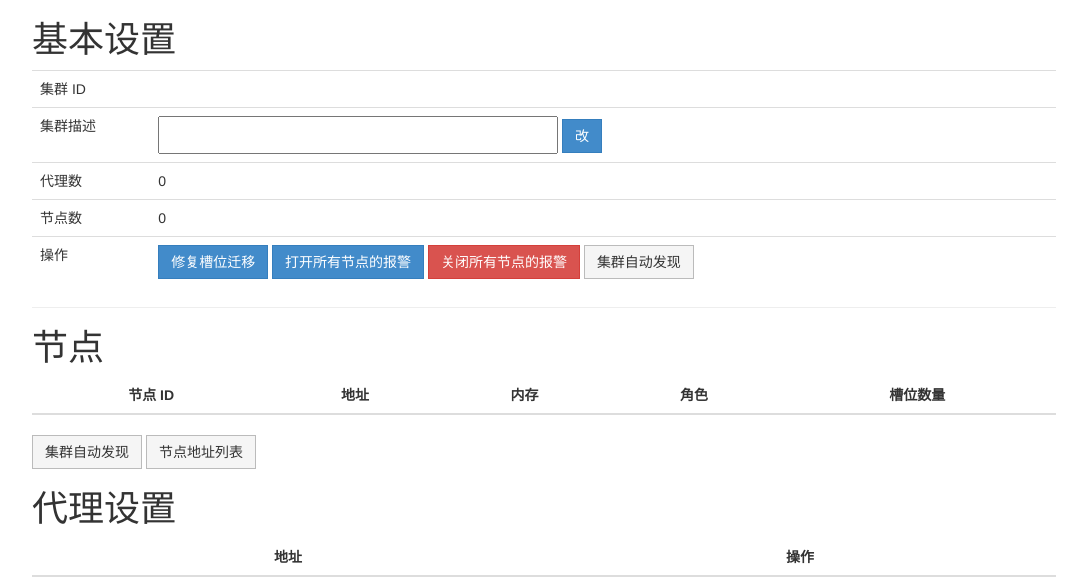
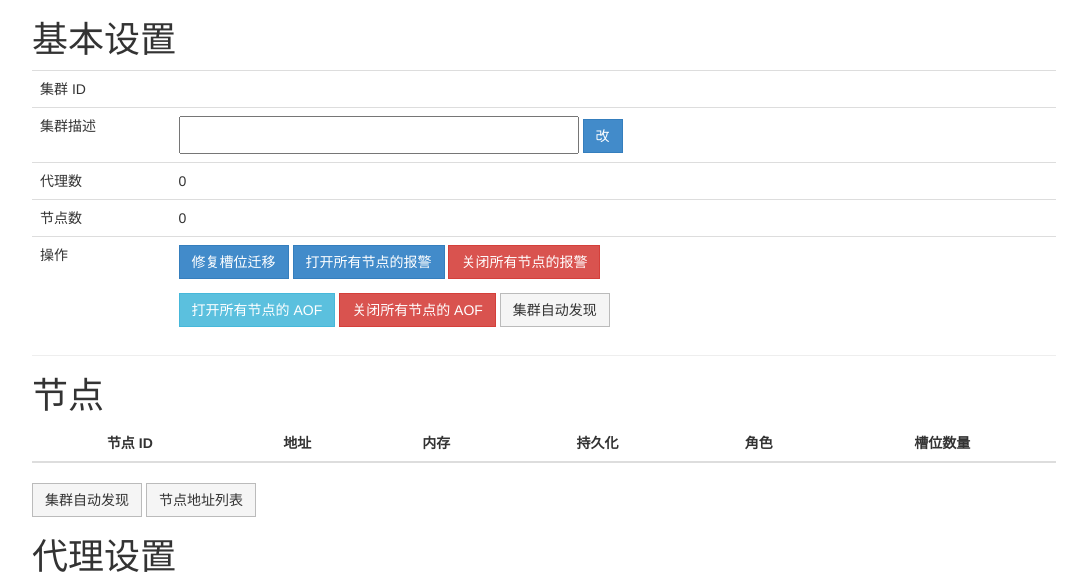
Before and after one commit to projecteru/redis-ctl, a Python web app: template templates/cluster/panel.html in a window 1280 px wide. Shown: the part 38-625 px from the top of the page, without its empty margins (96-1183 px from the left). Run offline with Jinja, Linux system fonts and the light colour scheme; the template is opened without the code that fills it, so the values that code supplies are empty.

Commit message:
cluster aof set

```diff
--- a/daemonutils/node_polling.py
+++ b/daemonutils/node_polling.py
@@ -113,8 +113,7 @@ class NodeStatCollector(threading.Thread):
             p.join()
 
         save_polling_stat(nodes, proxies)
-        logging.info('Total %d nodes, %d proxies', len(nodes),
-                     len(proxies))
+        logging.info('Total %d nodes, %d proxies', len(nodes), len(proxies))
 
         try:
             file_ipc.write_details({n.addr: n.details for n in nodes},
--- a/daemonutils/stats_models.py
+++ b/daemonutils/stats_models.py
@@ -58,7 +58,7 @@ def _info_detail(t):
 class NodeBase(Base):
     __abstract__ = True
 
-    addr = db.Column('addr', db.String(32), unique=True, nullable=False)
+    addr = db.Column('addr', db.String(255), unique=True, nullable=False)
     poll_count = db.Column('poll_count', db.Integer, nullable=False)
     avail_count = db.Column('avail_count', db.Integer, nullable=False)
     rsp_1ms = db.Column('rsp_1ms', db.Integer, nullable=False)
--- a/models/node.py
+++ b/models/node.py
@@ -12,7 +12,7 @@ STATUS_BROKEN = -2
 class RedisNode(Base):
     __tablename__ = 'redis_node'
 
-    host = db.Column(db.String(32), nullable=False)
+    host = db.Column(db.String(255), nullable=False)
     port = db.Column(db.Integer, nullable=False)
     eru_container_id = db.Column(db.String(64), index=True)
     assignee_id = db.Column(db.ForeignKey(Cluster.id), index=True)
--- a/models/proxy.py
+++ b/models/proxy.py
@@ -7,7 +7,7 @@ from cluster import Cluster
 class Proxy(Base):
     __tablename__ = 'proxy'
 
-    host = db.Column(db.String(32), nullable=False)
+    host = db.Column(db.String(255), nullable=False)
     port = db.Column(db.Integer, nullable=False)
     eru_container_id = db.Column(db.String(64), index=True)
     cluster_id = db.Column(db.ForeignKey(Cluster.id), index=True)
--- a/templates/cluster/panel.html
+++ b/templates/cluster/panel.html
@@ -44,8 +44,11 @@
         <td class='label-cell'>操作</td>
         <td>
             <button class='btn btn-primary' id='cluster-fix-migrating'>修复槽位迁移</button>
-            <button class='btn btn-primary' id='cluster-enable-all-nodes-alert'>打开所有节点的报警</button>
-            <button class='btn btn-danger' id='cluster-suppress-all-nodes-alert'>关闭所有节点的报警</button>
+            <button class='btn btn-primary' id='cluster-enable-all-nodes-alert' data-suppress='0'>打开所有节点的报警</button>
+            <button class='btn btn-danger' id='cluster-suppress-all-nodes-alert' data-suppress='1'>关闭所有节点的报警</button>
+            <div style='margin: 1em'></div>
+            <button class='btn btn-info' id='cluster-enable-all-nodes-aof' data-aof='yes'>打开所有节点的 AOF</button>
+            <button class='btn btn-danger' id='cluster-disable-all-nodes-aof' data-aof='no'>关闭所有节点的 AOF</button>
             <button class='btn' data-toggle='modal' data-target='#clusterAutoDiscover'>集群自动发现</button>
         </td>
     </tr>
@@ -91,7 +94,7 @@ $('#cluster-fix-migrating').click(function() {
     });
 });
 
-$('#cluster-enable-all-nodes-alert').click(function() {
+$('#cluster-enable-all-nodes-alert,#cluster-suppress-all-nodes-alert').click(function() {
     var btn = $(this);
     btn.attr('disabled', 'disabled').text('请稍候');
     $.ajax({
@@ -99,7 +102,7 @@ $('#cluster-enable-all-nodes-alert').click(function() {
         type: 'POST',
         data: {
             cluster_id: {{ cluster.id|tojson }},
-            suppress: 0
+            suppress: btn.data('suppress')
         },
         success: function() {
             window.location.reload();
@@ -108,17 +111,17 @@ $('#cluster-enable-all-nodes-alert').click(function() {
             btn.text('失败: ' + e.responseText);
         }
     });
-})
+});
 
-$('#cluster-suppress-all-nodes-alert').click(function() {
+$('#cluster-enable-all-nodes-aof,#cluster-disable-all-nodes-aof').click(function() {
     var btn = $(this);
     btn.attr('disabled', 'disabled').text('请稍候');
     $.ajax({
-        url: '/cluster/suppress_all_nodes_alert',
+        url: '/cluster/set_all_nodes_aof',
         type: 'POST',
         data: {
             cluster_id: {{ cluster.id|tojson }},
-            suppress: 1
+            aof: btn.data('aof')
         },
         success: function() {
             window.location.reload();
@@ -127,12 +130,12 @@ $('#cluster-suppress-all-nodes-alert').click(function() {
             btn.text('失败: ' + e.responseText);
         }
     });
-})
+});
 </script>
 
 <hr>
 
-<h1>节点</h1>
+<h1 id='nodes'>节点</h1>
 
 <table class='table'>
     <thead>
@@ -140,6 +143,7 @@ $('#cluster-suppress-all-nodes-alert').click(function() {
             <th>节点 ID</th>
             <th>地址</th>
             <th>内存</th>
+            <th>持久化</th>
             <th>角色</th>
             <th>槽位数量</th>
         </tr>
@@ -202,7 +206,8 @@ $('#cluster-suppress-all-nodes-alert').click(function() {
             return [
                 $('<td>').addClass('node-id').text(n.node_id),
                 $('<td>').addClass('node-addr').append($('<a>').attr('href', ['/nodep', n.host, n.port].join('/')).text(n.host + ':' + n.port)),
-                memCell(n)
+                memCell(n),
+                $('<td>').append((n.storage && n.storage.aof_enabled) ? $('<span>').text('AOF').addClass('label').addClass('label-info') : '-')
             ];
         }
 
@@ -248,7 +253,7 @@ $('#cluster-suppress-all-nodes-alert').click(function() {
 
 {{ render_template('components/cluster/export-nodes.html') }}
 
-<h1>代理设置</h1>
+<h1 id='proxies'>代理设置</h1>
 <table class='table'>
     <thead>
         <tr>
--- a/update.sql
+++ b/update.sql
@@ -5,3 +5,8 @@ ALTER TABLE `proxy` ADD COLUMN `eru_container_id` CHAR(64);
 CREATE INDEX `proxy_eru_container_id` ON `proxy` (`eru_container_id`);
 
 ALTER TABLE `redis_node` DROP COLUMN `max_mem`;
+
+ALTER TABLE `redis_node` MODIFY `host` VARCHAR(255);
+ALTER TABLE `proxy` MODIFY `host` VARCHAR(255);
+ALTER TABLE `redis_node_status` MODIFY `addr` VARCHAR(255);
+ALTER TABLE `proxy_status` MODIFY `addr` VARCHAR(255);
```
Also changed, not shown: handlers/cluster.py (+14 -0 lines).
